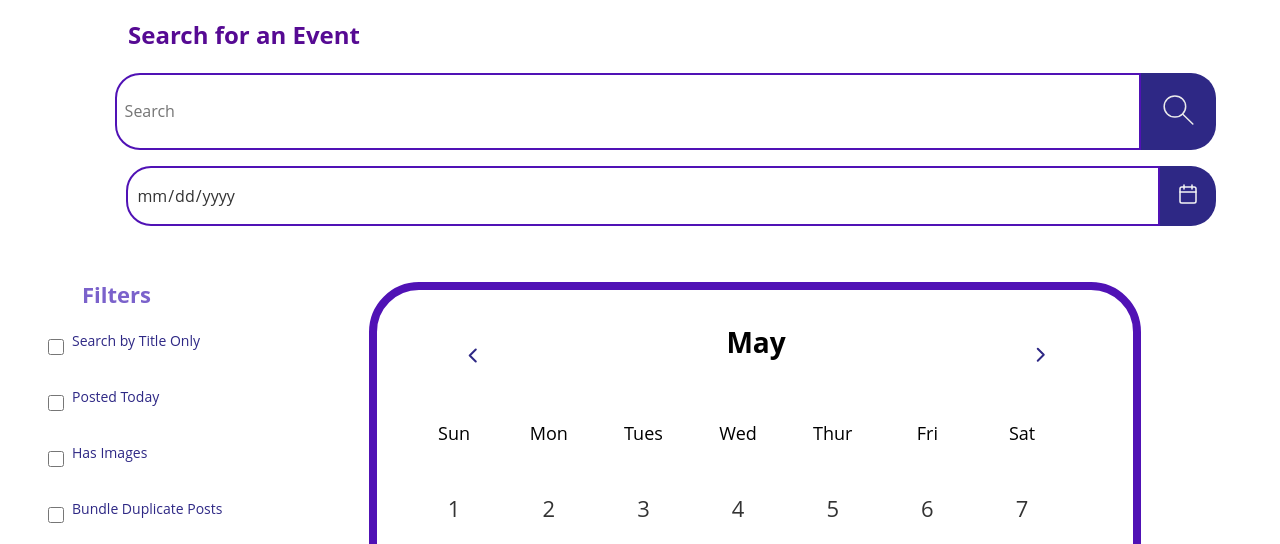
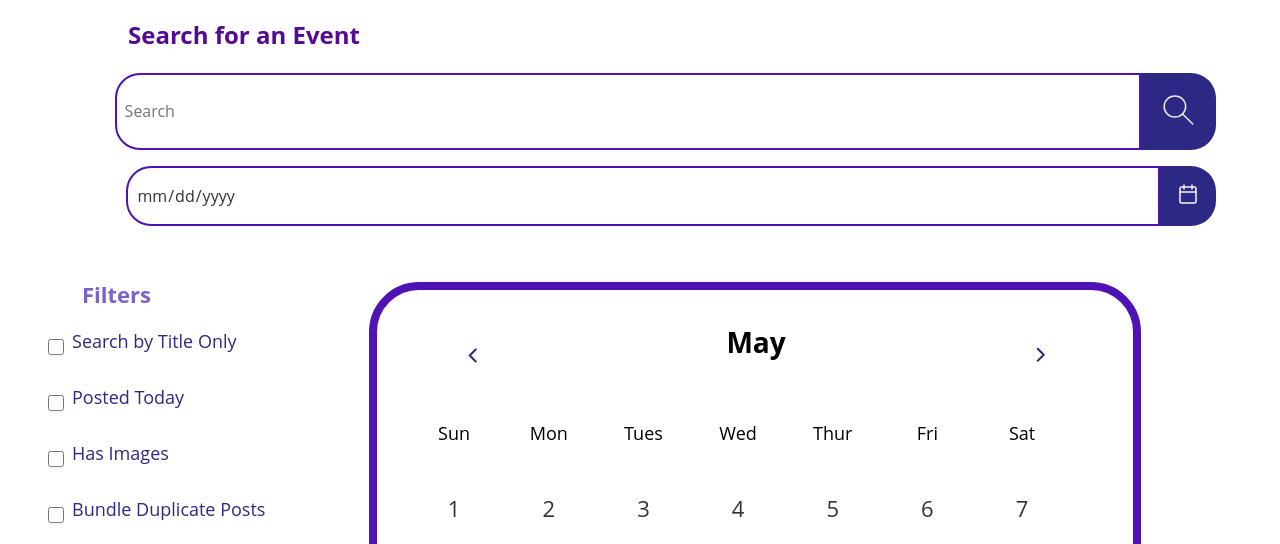
Before and after one commit to bluekoenig/Final-Craigslist-Buildout, a website: page deploy/calendar.html in a window 1280 px wide. Shown: the part 253-797 px from the top of the page. Drawn offline with Linux system fonts and the light colour scheme.

Commit message:
okay now i think yeah

```diff
--- a/dev/scss/sections/_cpage.scss
+++ b/dev/scss/sections/_cpage.scss
@@ -778,6 +778,7 @@ color: var(--poke);
 
 @include xxl{
     margin-left: 30%;
+    font-size: rem-cal(36);
 }
 
 }
@@ -837,10 +838,10 @@ form{
 
        @include xxl{
         display: grid;
-        grid-template-columns: 16px auto 36px auto 16px;
+        grid-template-columns: 16px auto 40% auto 16px;
         grid-template-areas:
-        ". f1 . f2 ."
-        ". f3 . f4 ."
+        ". f1 f1 f2 ."
+        ". f3 . f4 f4"
         ". f5 . f6 ."
         ". f7 . f8 ."
         ". f9 . f10 ."
@@ -851,6 +852,7 @@ form{
         ". f19 . f20 .";
 
 margin-left: 30%;
+width: fit-content;
        justify-items: left;
        }
     }
@@ -869,8 +871,8 @@ border-color: var(--blueberry);
 }
 
 @include xxl{
-    height: 24px;
-    width: 24px;
+    height: 28px;
+    width: 28px;
 }
 }
 
@@ -905,11 +907,17 @@ border-color: var(--blueberry);
         font-size: rem-calc(14);
         color: var(--eggplant);
         font-weight: 400;
+
+        @include lg{
+            width: fit-content;
+            font-size: rem-calc(18);
+        }
     }
 }
 
 .f1{
     grid-area: f1;
+    width: fit-content;
 }
 .f2{
     grid-area: f2;
@@ -919,6 +927,7 @@ border-color: var(--blueberry);
 }
 .f4{
     grid-area: f4;
+    width: fit-content;
 }
 .f5{
     grid-area: f5;
```
Also changed, not shown: deploy/css/styles.css.
